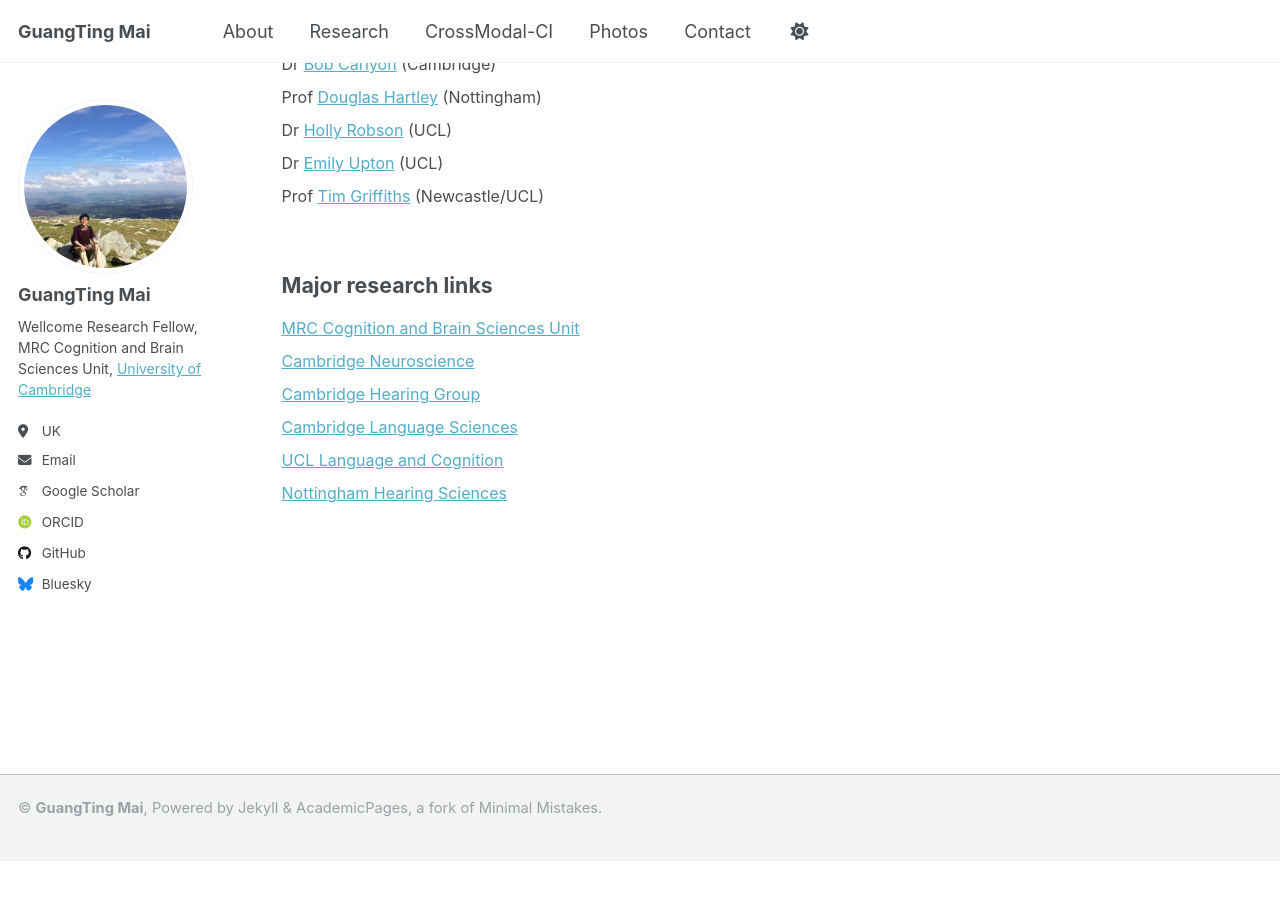
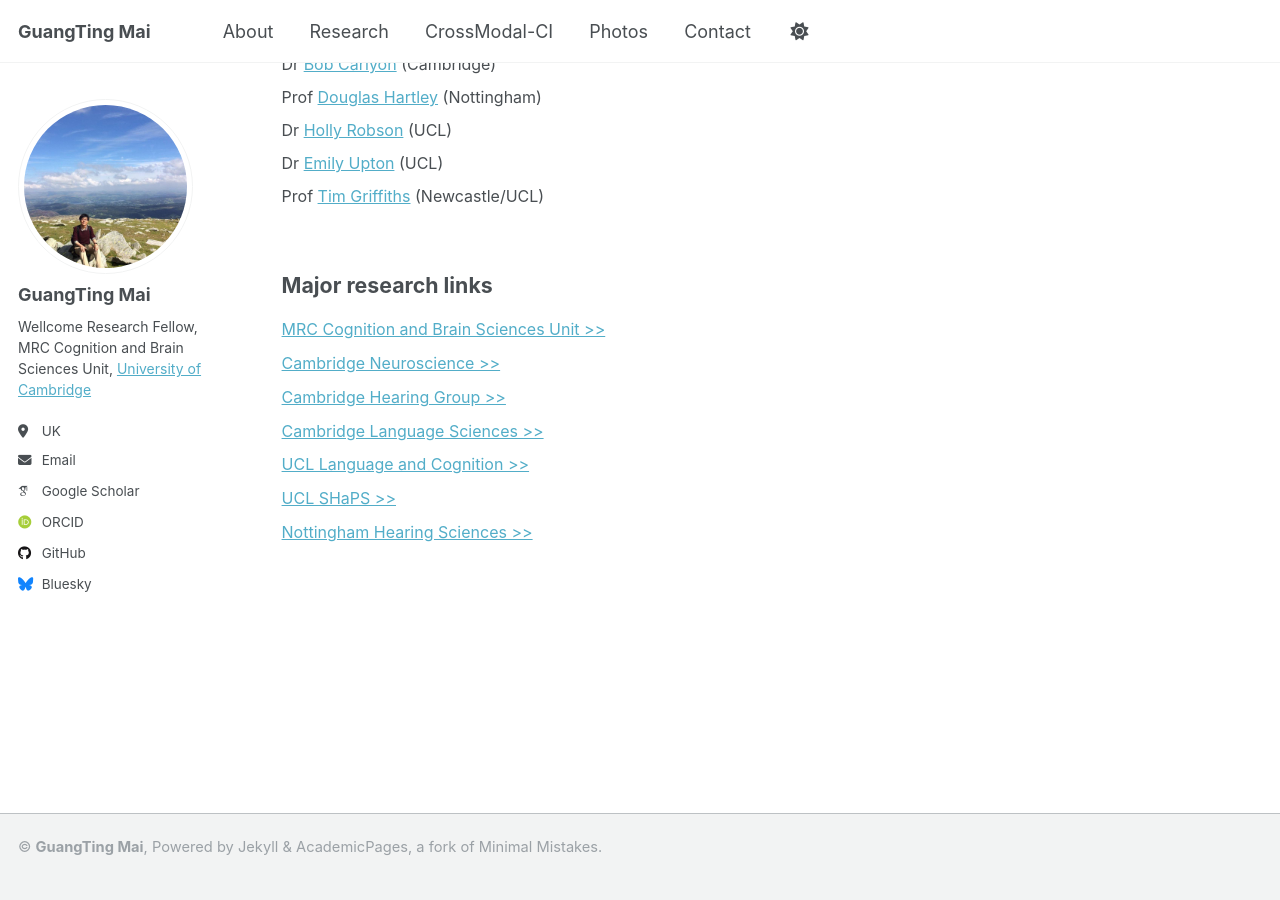
Before and after one commit to guangtingmai/guangtingmai.github.io, a Jekyll site: the page built from _pages/research.html, in a window 1280 px wide and 900 px high, scrolled down 831 px. Built offline with Jekyll 4.4.1, drawn with Linux system fonts in a browser that asks for light colours; some web fonts are replaced; before the commit the page ends 1692 px from its top, so only the background shows below that.

Commit message:
Update research.html

```diff
--- a/_pages/research.html
+++ b/_pages/research.html
@@ -37,9 +37,10 @@ author_profile: true
 <br>
 
 <p><span style="font-size: 16pt;line-height: 1.45;display: block;margin-bottom: 0.18vh"><strong>Major research links</strong></span></p>
-<p><span style="font-size: 12pt;line-height: 0.6;display: block;margin-bottom: 0.05vh"><a href="https://www.mrc-cbu.cam.ac.uk/">MRC Cognition and Brain Sciences Unit</a></span></p>
-<p><span style="font-size: 12pt;line-height: 0.6;display: block;margin-bottom: 0.05vh"><a href="https://neuroscience.cam.ac.uk/">Cambridge Neuroscience</a></span></p>
-<p><span style="font-size: 12pt;line-height: 0.6;display: block;margin-bottom: 0.05vh"><a href="https://www.hearing-research.group.cam.ac.uk/">Cambridge Hearing Group</a></span></p>
-<p><span style="font-size: 12pt;line-height: 0.6;display: block;margin-bottom: 0.05vh"><a href="https://www.languagesciences.cam.ac.uk/">Cambridge Language Sciences</a></span></p>
-<p><span style="font-size: 12pt;line-height: 0.6;display: block;margin-bottom: 0.05vh"><a href="https://www.ucl.ac.uk/brain-sciences/pals/research/language-and-cognition">UCL Language and Cognition</a></span></p>
-<p><span style="font-size: 12pt;line-height: 0.6;display: block;margin-bottom: 0.05vh"><a href="https://nottinghambrc.nihr.ac.uk/research/hearing/">Nottingham Hearing Sciences</a></span></p>
+<p><span style="font-size: 12pt;line-height: 0.65;display: block;margin-bottom: 0.05vh"><a href="https://www.mrc-cbu.cam.ac.uk/">MRC Cognition and Brain Sciences Unit >></a></span></p>
+<p><span style="font-size: 12pt;line-height: 0.65;display: block;margin-bottom: 0.05vh"><a href="https://neuroscience.cam.ac.uk/">Cambridge Neuroscience >></a></span></p>
+<p><span style="font-size: 12pt;line-height: 0.65;display: block;margin-bottom: 0.05vh"><a href="https://www.hearing-research.group.cam.ac.uk/">Cambridge Hearing Group >></a></span></p>
+<p><span style="font-size: 12pt;line-height: 0.65;display: block;margin-bottom: 0.05vh"><a href="https://www.languagesciences.cam.ac.uk/">Cambridge Language Sciences >></a></span></p>
+<p><span style="font-size: 12pt;line-height: 0.65;display: block;margin-bottom: 0.05vh"><a href="https://www.ucl.ac.uk/brain-sciences/pals/research/language-and-cognition">UCL Language and Cognition >></a></span></p>
+<p><span style="font-size: 12pt;line-height: 0.65;display: block;margin-bottom: 0.05vh"><a href="https://www.ucl.ac.uk/brain-sciences/pals/research/speech-hearing-and-phonetic-sciences">UCL SHaPS >></a></span></p>
+<p><span style="font-size: 12pt;line-height: 0.65;display: block;margin-bottom: 0.05vh"><a href="https://nottinghambrc.nihr.ac.uk/research/hearing/">Nottingham Hearing Sciences >></a></span></p>
```
